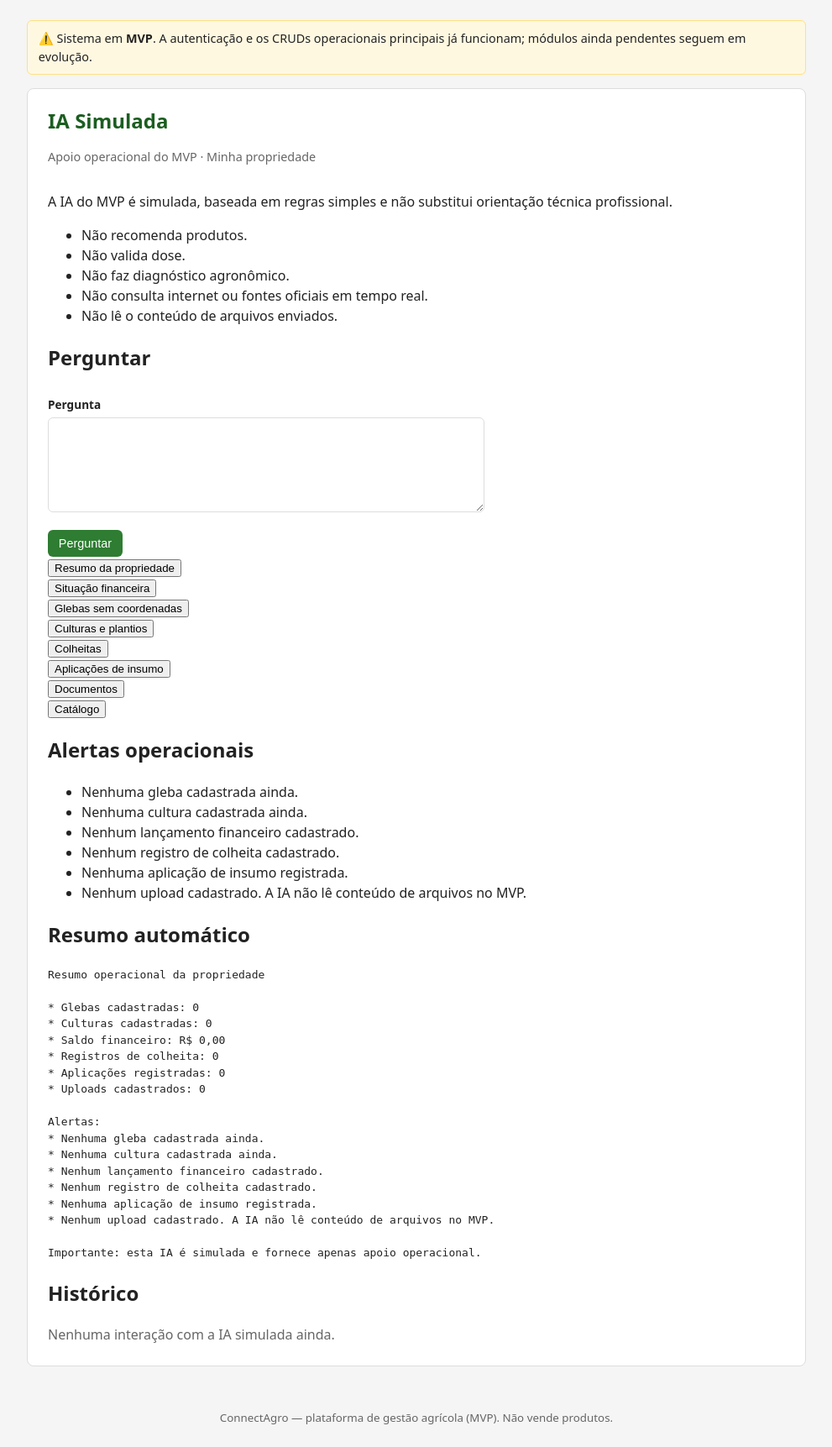
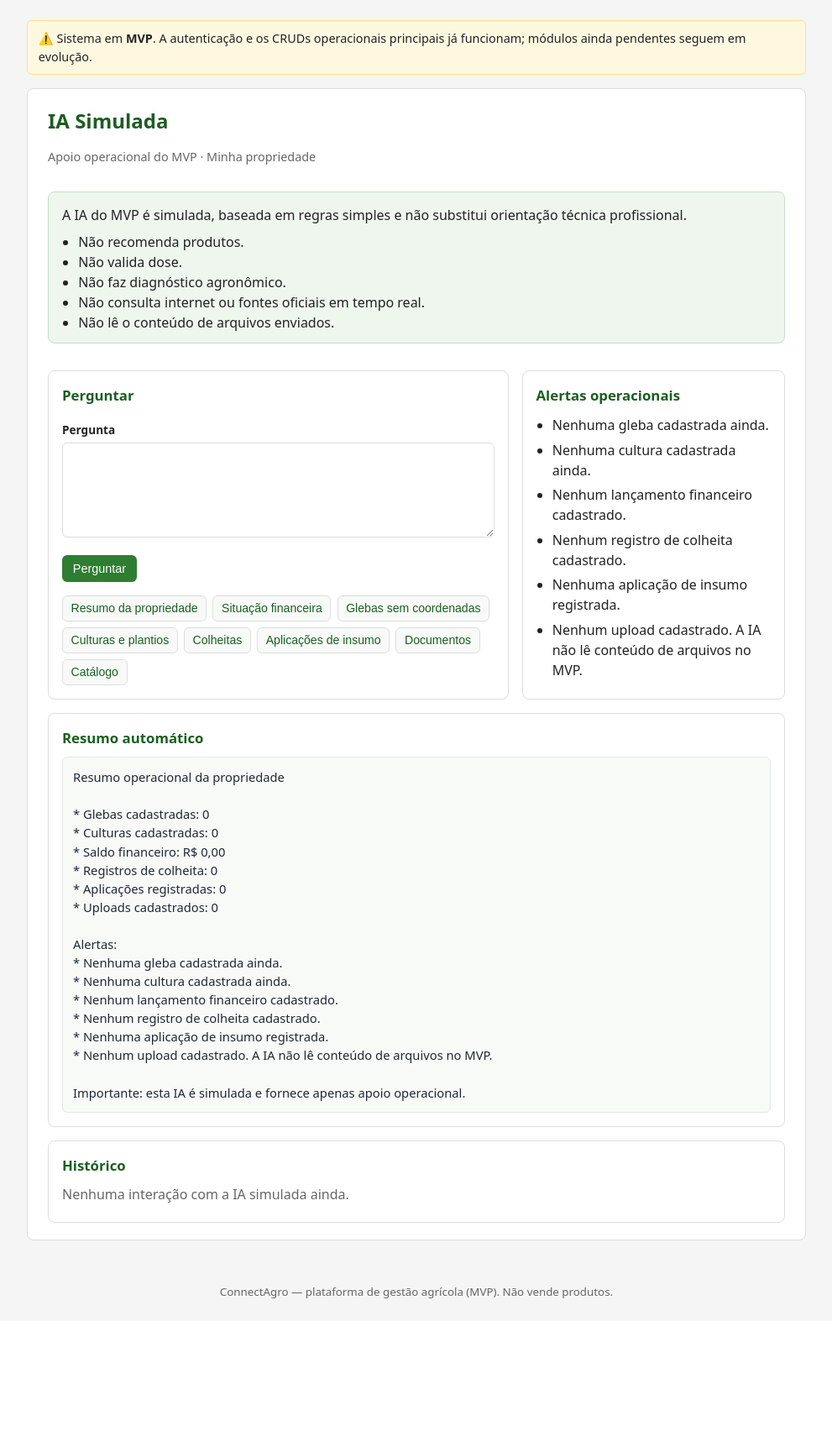
Before and after one commit to Helio965/Connectagro, a Flask app: page /ia/ in a window 1280 px wide. Shown: the part 90-1813 px from the top of the page at 84% size, without its empty margins (144-1135 px from the left). After the commit the page ends 1636 px from the top, so only its background shows below. Run offline with Flask 3, Linux system fonts and the light colour scheme; the visitor is signed in with stand-in values (Sample User, id 1); data comes from the database, SQL or seed files in the repository; data that the repository does not hold is empty.

Commit message:
Adiciona estilos da IA simulada

```diff
--- a/src/app/static/css/main.css
+++ b/src/app/static/css/main.css
@@ -356,8 +356,90 @@ body {
 .mapa-empty { color: #666; margin: .25rem 0; }
 .mapa-container .mapa-empty { padding: 1rem; }
 
+/* IA simulada */
+.ia-layout {
+  display: grid;
+  grid-template-columns: minmax(0, 1.4fr) minmax(260px, .8fr);
+  gap: 1rem;
+  align-items: start;
+  margin-top: 1rem;
+}
+.ia-card h2,
+.ia-card-bloco h2,
+.ia-resposta h2,
+.ia-historico h2 {
+  color: var(--verde-escuro);
+  font-size: 1.05rem;
+  margin: 0 0 .65rem;
+}
+.ia-card-bloco,
+.ia-resposta,
+.ia-historico {
+  background: #fff;
+  border: 1px solid var(--borda);
+  border-radius: 8px;
+  padding: 1rem;
+  margin-top: 1rem;
+}
+.ia-aviso {
+  background: #eef6ee;
+  border: 1px solid #c7dfc8;
+  border-radius: 8px;
+  padding: .75rem 1rem;
+  margin: 1rem 0;
+}
+.ia-aviso p { margin: .2rem 0 .5rem; }
+.ia-aviso ul,
+.ia-alertas {
+  margin: .4rem 0 0;
+  padding-left: 1.2rem;
+}
+.ia-alertas li { margin-bottom: .35rem; }
+.ia-atalhos {
+  display: flex;
+  flex-wrap: wrap;
+  gap: .45rem;
+  margin-top: 1rem;
+}
+.ia-atalhos form { margin: 0; }
+.ia-atalhos button {
+  background: #f8faf8;
+  border: 1px solid var(--borda);
+  border-radius: 6px;
+  color: var(--verde-escuro);
+  cursor: pointer;
+  font-size: .88rem;
+  padding: .4rem .6rem;
+}
+.ia-atalhos button:hover { border-color: var(--verde); background: #eef6ee; }
+.ia-resposta pre,
+.ia-historico pre {
+  background: #f8faf8;
+  border: 1px solid #e5e7eb;
+  border-radius: 6px;
+  color: #1f2933;
+  font-family: inherit;
+  font-size: .92rem;
+  margin: .5rem 0 0;
+  overflow-x: auto;
+  padding: .75rem;
+  white-space: pre-wrap;
+}
+.ia-historico ol {
+  display: flex;
+  flex-direction: column;
+  gap: .8rem;
+  margin: 0;
+  padding-left: 1.2rem;
+}
+.ia-historico li { padding-left: .2rem; }
+.ia-historico small,
+.ia-historico strong { display: block; }
+.ia-historico small { color: #666; }
+
 @media (max-width: 760px) {
-  .mapa-layout { grid-template-columns: 1fr; }
+  .mapa-layout,
+  .ia-layout { grid-template-columns: 1fr; }
   #mapa-glebas { min-height: 320px; }
 }
 
```
